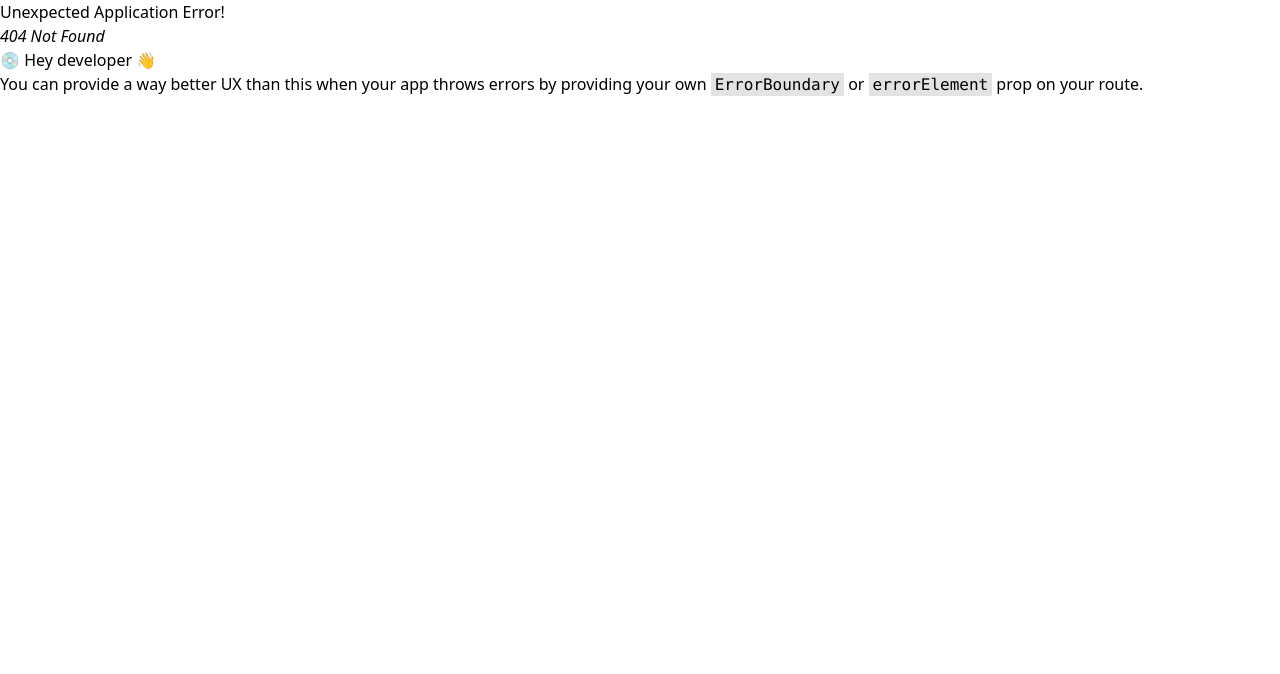
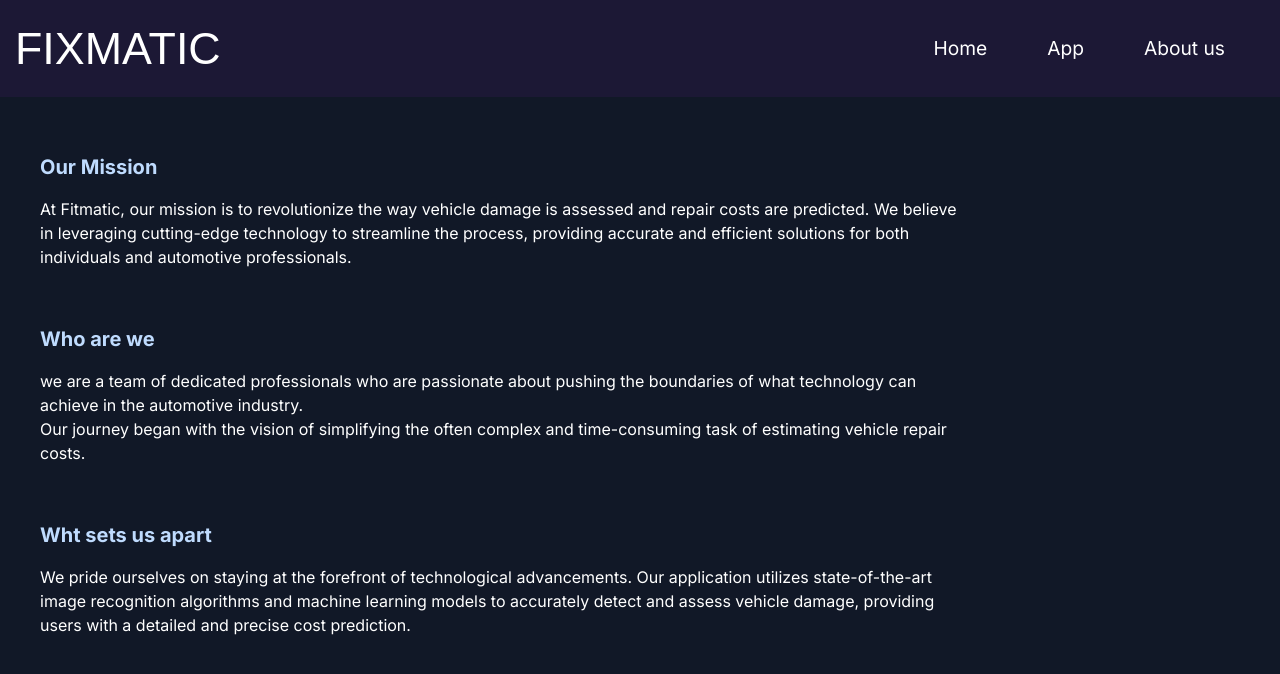
Before and after one commit to KaveeshaChan/SDGP-SE-37, a React (Vite) app in the folder SDGP-37/: page /aboutUs in a window 1280 px wide. Before the commit this address had no page. Shown: the top 674 px of the page. Built offline with nearby package versions, Linux system fonts and the light colour scheme; a web font is replaced by a local one.

Commit message:
Completed adding content to the about us page

```diff
--- a/SDGP-37/src/App.jsx
+++ b/SDGP-37/src/App.jsx
@@ -1,9 +1,5 @@
 import "./index.css";
 import Navbar from "./components/navBar";
-import HomePage from "./pages/homePage";
-import AppPage from "./pages/appPage";
-import Contact from "./pages/contact";
-import EstimateCost from "./pages/estimateCost";
 import { Outlet } from "react-router-dom";
 
 function App() {
--- a/SDGP-37/src/components/navBar.jsx
+++ b/SDGP-37/src/components/navBar.jsx
@@ -24,7 +24,7 @@ export default function Navbar() {
 
           <li><a href='/home'>Home</a></li>
           <li><a href='/app'>App</a></li>
-          <li><a href='/contact'>Contact us</a></li>
+          <li><a href='/aboutUs'>About us</a></li>
         </ul>
       </div>
       {/* </div> */}
--- a/SDGP-37/src/main.jsx
+++ b/SDGP-37/src/main.jsx
@@ -4,7 +4,7 @@ import App from './App.jsx'
 import HomePage from './pages/homePage.jsx';
 import AppPage from './pages/appPage.jsx';
 import EstimateCost from './pages/estimateCost.jsx';
-import Contact from './pages/contact.jsx';
+import AboutUs from './pages/aboutUS.jsx';
 
 import {createBrowserRouter, RouterProvider} from "react-router-dom";
 
@@ -27,8 +27,8 @@ const router = createBrowserRouter([
       },
 
       {
-        path:"/contact",
-        element:<Contact/>
+        path:"/aboutUs",
+        element:<AboutUs/>
       }
     ],
   }
--- /dev/null
+++ b/SDGP-37/src/pages/aboutUs.jsx
@@ -0,0 +1,26 @@
+export default function AboutUs() {
+    return (
+      <>
+        <div className="font-abc text-white">
+          <h1 className="font-bold text-xl my-4 ml-10 mt-14 text-blue-200">Our Mission</h1>
+          <p className=" mr-80 my-4 ml-10" >At Fitmatic, our mission is to revolutionize the way vehicle damage
+             is assessed and repair costs are predicted. We believe in leveraging
+            cutting-edge technology to streamline the process, providing accurate
+            and efficient solutions for both individuals and automotive professionals.</p>
+
+            <h1 className="font-bold text-xl text-blue-200 my-4 ml-10 mt-14">Who are we</h1>
+            <p className="mr-80 my-4 ml-10">we are a team of dedicated professionals who are passionate about pushing
+              the boundaries of what technology can achieve in the automotive industry.<br/>
+              Our journey began with the vision of simplifying the often complex and time-consuming
+              task of estimating vehicle repair costs.</p>
+
+              <h1 className="font-bold text-xl  text-blue-200 my-4 ml-10 mt-14" >Wht sets us apart</h1>
+              <p className="mr-80 my-4 ml-10">
+                We pride ourselves on staying at the forefront of technological advancements.
+                Our application utilizes state-of-the-art image recognition algorithms and machine
+                learning models to accurately detect and assess vehicle damage, providing users with
+                 a detailed and precise cost prediction.</p>
+        </div>
+      </>
+    );
+  }
--- a/SDGP-37/src/pages/contact.jsx
+++ /dev/null
@@ -1,9 +0,0 @@
-export default function Contact() {
-    return (
-      <>
-        <div className="font-abc text-white">
-          <h2>Contact</h2>
-        </div>
-      </>
-    );
-  }
```
